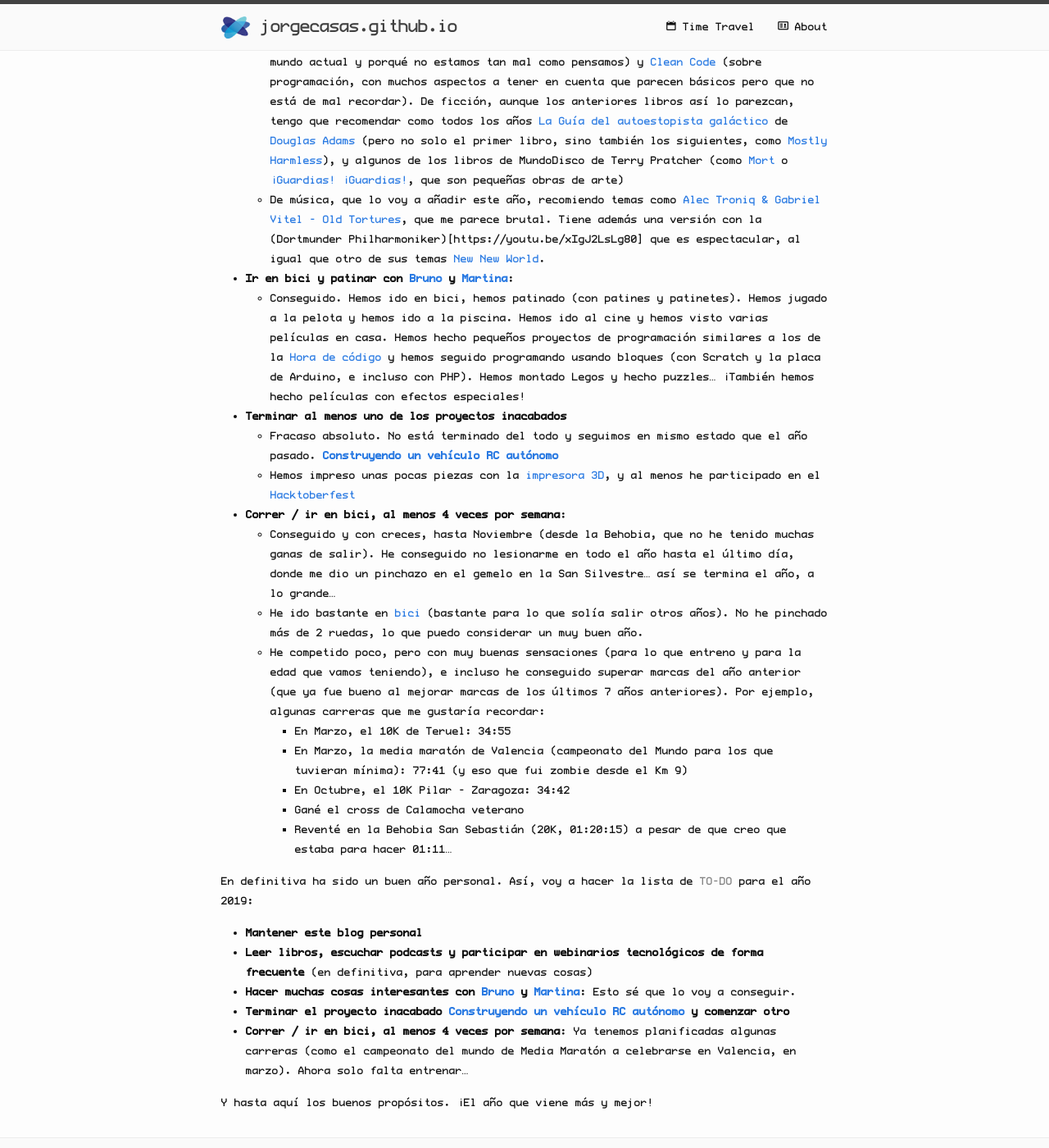
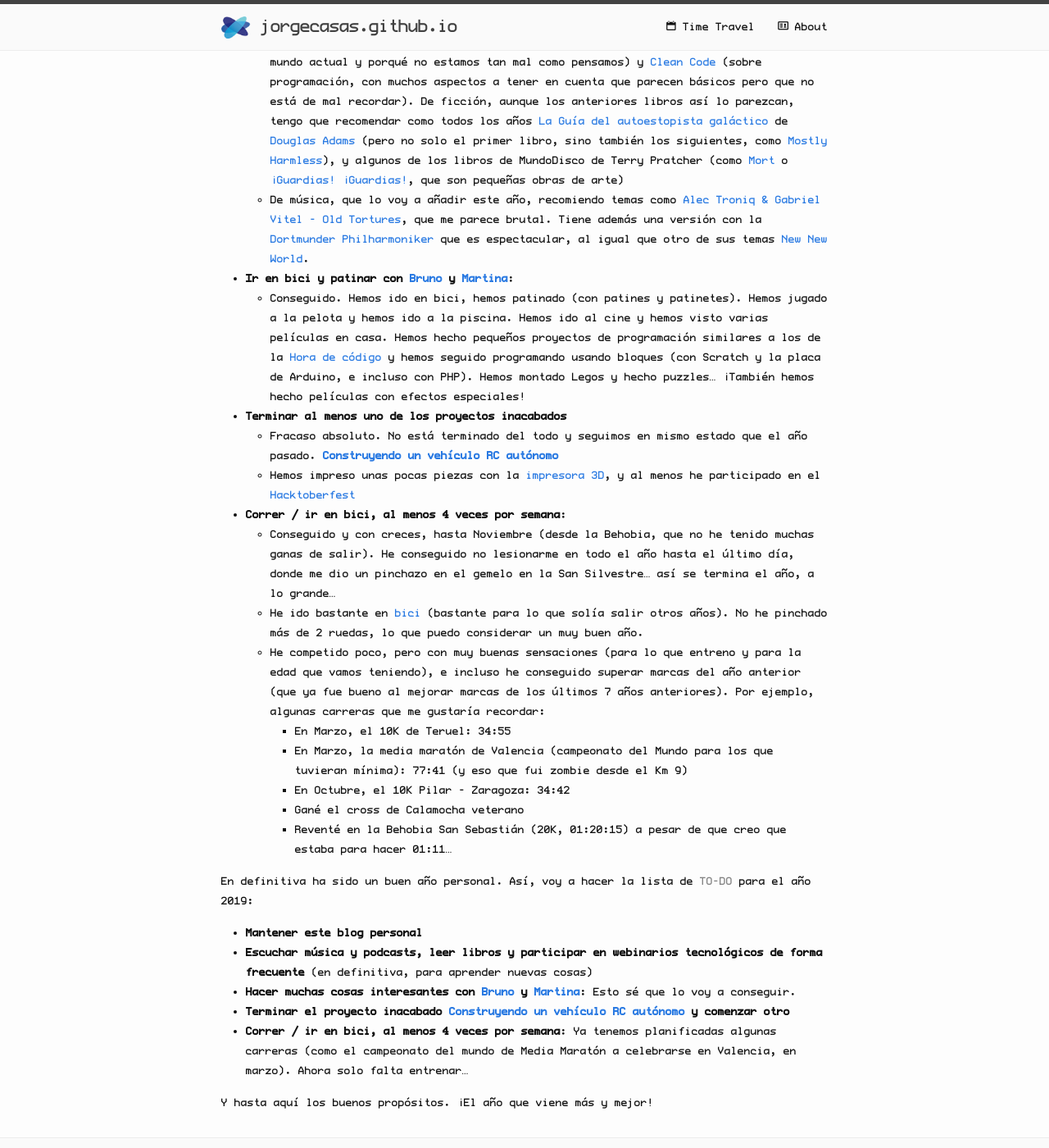
Before and after one commit to jorgecasas/jorgecasas.github.io, a Jekyll site: the page built from _posts/2018-12-31-2018.markdown, in a window 1280 px wide and 1400 px high, scrolled down 934 px. Shown: the whole window at 82% size. Built offline with Jekyll 4.4.1, drawn with Linux system fonts in a browser that asks for light colours; comment, search, counter and statistics services are not loaded.

Commit message:
Updated post 2018

```diff
--- a/_posts/2018-12-31-2018.markdown
+++ b/_posts/2018-12-31-2018.markdown
@@ -23,7 +23,7 @@ La lista de cosas que tenía pensado hacer este año no era muy larga, pero aún
   * Conseguido. De forma recurrente he estado escuchando _podcasts_ y he visto _webinarios_ en español e inglés. También he leído blogs y libros técnicos (y no técnicos) de diferentes temáticas que sé que me van a servir.
   * Por ejemplo, me han gustado (entre otros) algunas charlas / documentales como [The modern principles of desing - Braun](https://www.youtube.com/watch?v=zNQv0ZX2eno&index=2&list=PLARHdv-87rPyD4cDyFbBGJn8dAhL9VJS2&t=0s)
   * De libros, me han gustado mucho [Factfulness](https://amzn.to/2R2N9jP) (de Hans Rosling y su familia, sobre el mundo actual y porqué no estamos tan mal como pensamos) y [Clean Code](https://amzn.to/2R81w6z) (sobre programación, con muchos aspectos a tener en cuenta que parecen básicos pero que no está de mal recordar). De ficción, aunque los anteriores libros así lo parezcan, tengo que recomendar como todos los años [La Guía del autoestopista galáctico](http://amzn.to/2lDVg47) de [Douglas Adams](https://en.wikipedia.org/wiki/Douglas_Adams) (pero no solo el primer libro, sino también los siguientes, como [Mostly Harmless](http://amzn.to/2lEBxRT)), y algunos de los libros de MundoDisco de Terry Pratcher (como [Mort](https://amzn.to/2R2V3tG) o [¡Guardias! ¡Guardias!](https://amzn.to/2Vo99UZ), que son pequeñas obras de arte)
-  * De música, que lo voy a añadir este año, recomiendo temas como [Alec Troniq & Gabriel Vitel - Old Tortures](https://youtu.be/F8LeyiT6KB8), que me parece brutal. Tiene además una versión con la (Dortmunder Philharmoniker)[https://youtu.be/xIgJ2LsLg80] que es espectacular, al igual que otro de sus temas [New New World](https://youtu.be/mkcK_Kznsdc).
+  * De música, que lo voy a añadir este año, recomiendo temas como [Alec Troniq & Gabriel Vitel - Old Tortures](https://youtu.be/F8LeyiT6KB8), que me parece brutal. Tiene además una versión con la [Dortmunder Philharmoniker](https://youtu.be/xIgJ2LsLg80) que es espectacular, al igual que otro de sus temas [New New World](https://youtu.be/mkcK_Kznsdc).
 
 * **Ir en bici y patinar con [Bruno](https://twitter.com/brunocasasabos) y [Martina](https://twitter.com/martinacasasab)**:
   * Conseguido. Hemos ido en bici, hemos patinado (con patines y patinetes). Hemos jugado a la pelota y hemos ido a la piscina. Hemos ido al cine y hemos visto varias películas en casa. Hemos hecho pequeños proyectos de programación similares a los de la [Hora de código](https://code.org/) y hemos seguido programando usando bloques (con Scratch y la placa de Arduino, e incluso con PHP). Hemos montado Legos y hecho puzzles... ¡También hemos hecho películas con efectos especiales!
@@ -45,7 +45,7 @@ La lista de cosas que tenía pensado hacer este año no era muy larga, pero aún
 En definitiva ha sido un buen año personal. Así, voy a hacer la lista de _TO-DO_ para el año 2019:
 
 * **Mantener este blog personal**
-* **Leer libros, escuchar podcasts y participar en webinarios tecnológicos de forma frecuente** (en definitiva, para aprender nuevas cosas)
+* **Escuchar música y podcasts, leer libros y participar en webinarios tecnológicos de forma frecuente** (en definitiva, para aprender nuevas cosas)
 * **Hacer muchas cosas interesantes con [Bruno](https://twitter.com/brunocasasabos) y [Martina](https://twitter.com/martinacasasab)**: Esto sé que lo voy a conseguir.
 * **Terminar el proyecto inacabado [Construyendo un vehículo RC autónomo]({{site.url}}/2017/08/22/autonomous-rc-car-construyendo-un-coche-autonomo) y comenzar otro**
 * **Correr / ir en bici, al menos 4 veces por semana**: Ya tenemos planificadas algunas carreras (como el campeonato del mundo de Media Maratón a celebrarse en Valencia, en marzo). Ahora solo falta entrenar...
```
